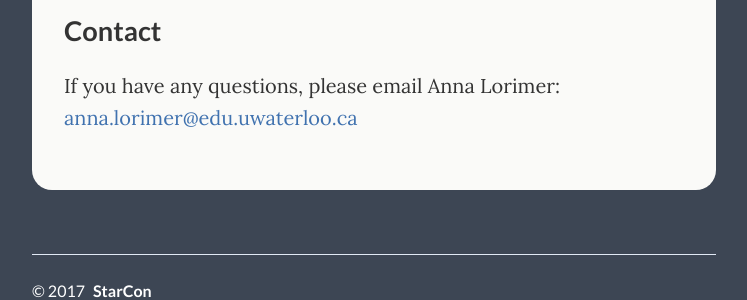
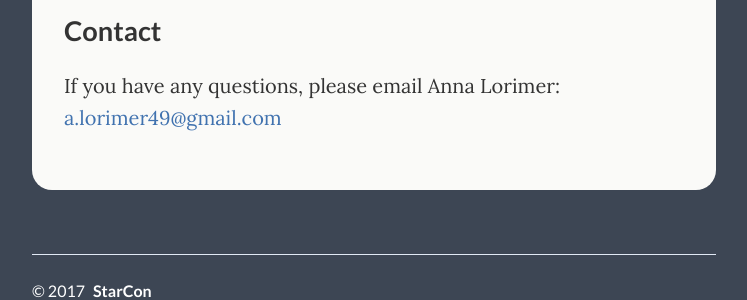
Before and after one commit to StarConKW/starconkw.github.io, a Jekyll site: the page built from _pages/speakers.md, in a window 1280 px wide. Shown: the part 349-649 px from the top of the page, without its empty margins (266-1013 px from the left). Built offline with Jekyll 4.4.1, drawn with Linux system fonts in a browser that asks for light colours.

Commit message:
Updates my email address to the one I've actually been using

```diff
--- a/_pages/speakers.md
+++ b/_pages/speakers.md
@@ -11,6 +11,6 @@ We'll be putting out a call for talk proposals in early fall, and will be puttin
 
 ## Contact
 
-If you have any questions, please email Anna Lorimer: [anna.lorimer@edu.uwaterloo.ca](mailto:anna.lorimer@edu.uwaterloo.ca)
+If you have any questions, please email Anna Lorimer: [a.lorimer49@gmail.com](mailto:a.lorimer49@gmail.com)
 
 </div>
```
